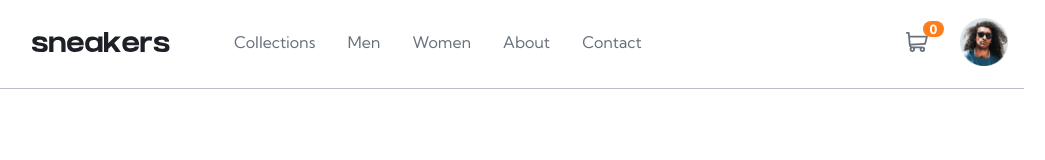
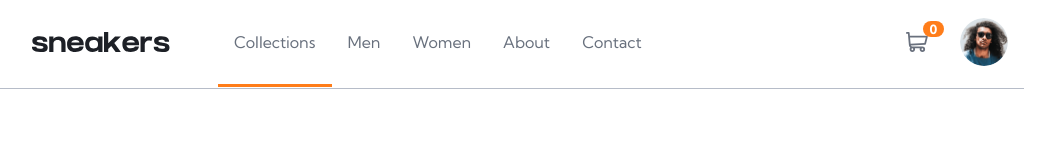
Before and after one commit to femas1/e-commerce-landing-page, a React (Vite) app: page / in a window 1280 px wide. In both pictures the pointer is over the link "Collections". Shown: the top 160 px of the page, without its empty margins (128-1173 px from the left). Built offline with nearby package versions, Linux system fonts and the light colour scheme.

Commit message:
add navbar styles

```diff
--- a/src/App.css
+++ b/src/App.css
@@ -31,6 +31,12 @@
     color: hsl(219, 9%, 45%);
 }
 
+.links > a:hover {
+    border-bottom: 3px solid hsl(26, 100%, 55%);
+    padding-bottom: 2rem;
+
+}
+
 .cart-avatar {
     display: flex;
     align-items: center;
@@ -38,6 +44,11 @@
 
 .image-avatar {
     max-height: 3rem;
+    border-radius: 100px;
+}
+
+.image-avatar:hover {
+    border: 3px solid hsl(26, 100%, 55%);
 }
 
 #cart-icon {
```
